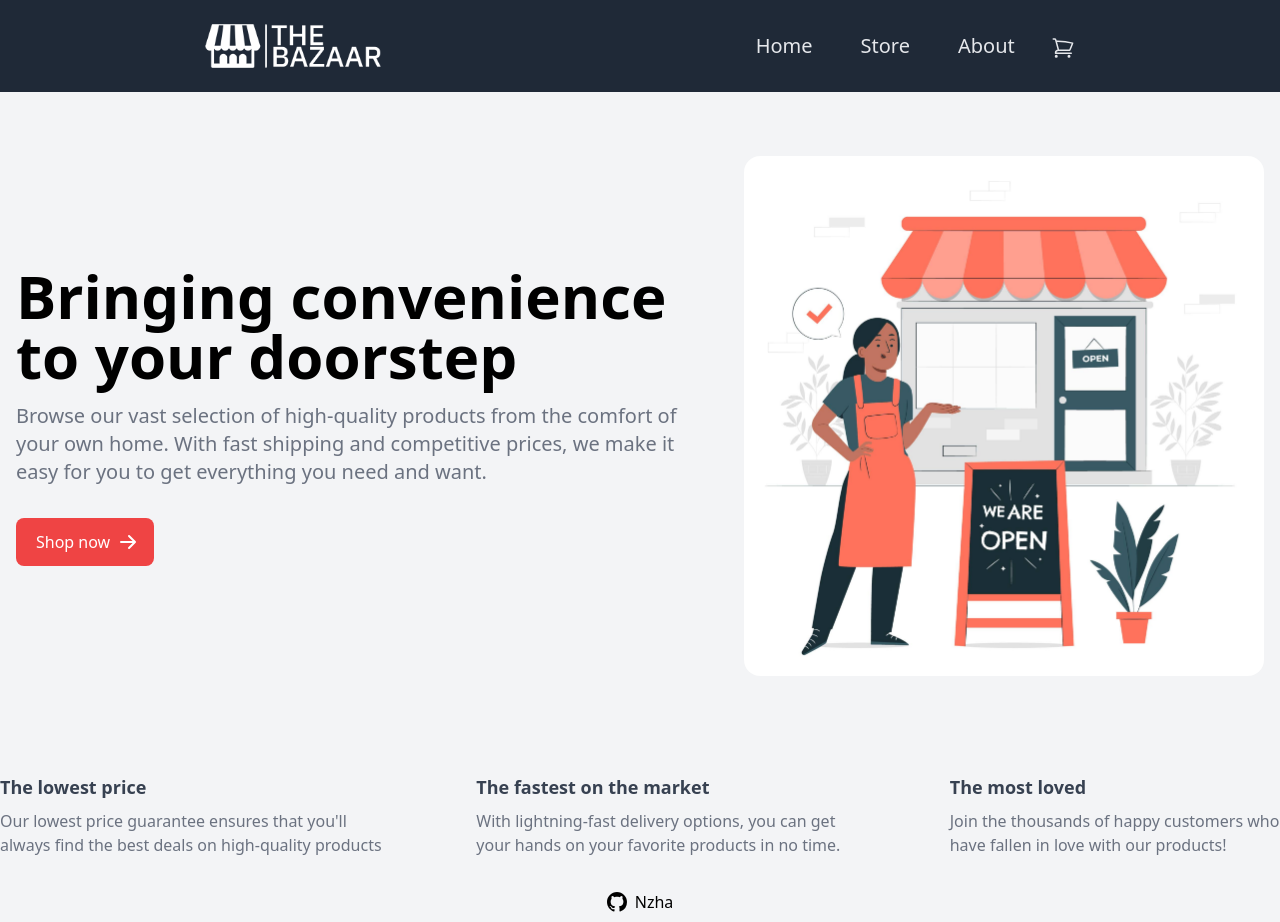
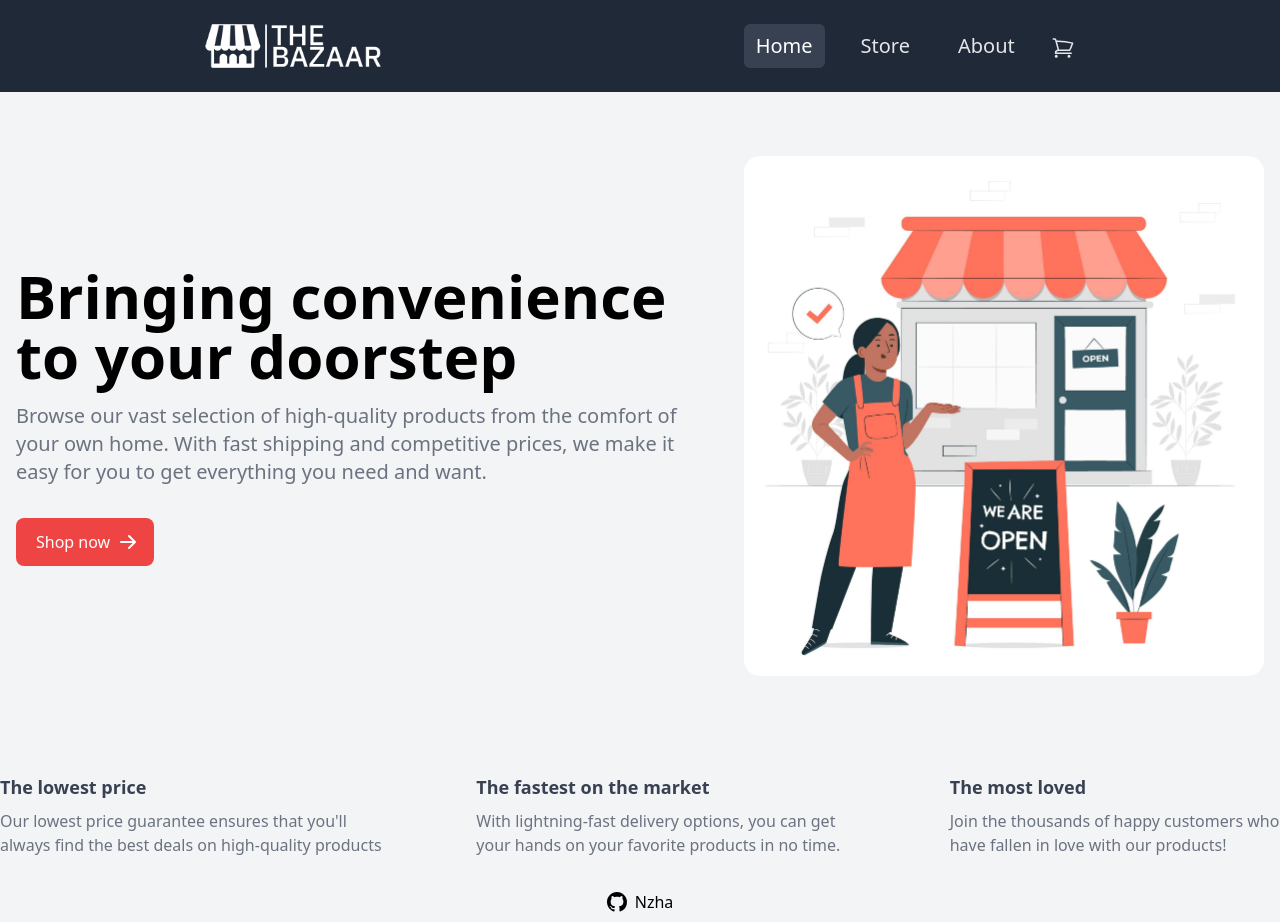
Before and after one commit to Nzha/shopping-cart, a React (Create React App) app: page / in a window 1280 px wide. Built offline with nearby package versions, Linux system fonts and the light colour scheme; the HTML template or start-up script is replaced by a standard one.

Commit message:
Active tab is now highlighted

```diff
--- a/src/components/Nav.js
+++ b/src/components/Nav.js
@@ -1,4 +1,4 @@
-import { Link } from 'react-router-dom';
+import { Link, NavLink } from 'react-router-dom';
 import logo from '../assets/logo.png';
 
 function Nav({ cart }) {
@@ -10,26 +10,41 @@ function Nav({ cart }) {
         <Link to="/">
           <img
             alt="logo"
-            className="w-full object-contain object-center lg:w-44"
+            className="w-full object-contain object-center active:text-blue-500 lg:w-44"
             src={logo}
           />
         </Link>
         <ul className="flex items-center gap-6 text-xl text-gray-200">
-          <Link to="/">
+          <NavLink
+            to="/"
+            className={({ isActive }) =>
+              isActive ? 'rounded-md bg-gray-700 text-white' : ''
+            }
+          >
             <li className="cursor-pointer rounded-md px-3 py-2 text-xl hover:bg-gray-700 hover:text-white">
               Home
             </li>
-          </Link>
-          <Link to="/store">
-            <li className="cursor-pointer rounded-md px-3 py-2 text-xl hover:bg-gray-700 hover:text-white ">
+          </NavLink>
+          <NavLink
+            to="/store"
+            className={({ isActive }) =>
+              isActive ? 'rounded-md bg-gray-700 text-white' : ''
+            }
+          >
+            <li className="cursor-pointer rounded-md px-3 py-2 text-xl hover:bg-gray-700 hover:text-white">
               Store
             </li>
-          </Link>
-          <Link to="/about">
-            <li className="cursor-pointer rounded-md px-3 py-2 text-xl hover:bg-gray-700 hover:text-white ">
+          </NavLink>
+          <NavLink
+            to="/about"
+            className={({ isActive }) =>
+              isActive ? 'rounded-md bg-gray-700 text-white' : ''
+            }
+          >
+            <li className="cursor-pointer rounded-md px-3 py-2 text-xl hover:bg-gray-700 hover:text-white">
               About
             </li>
-          </Link>
+          </NavLink>
           <Link to="/cart">
             <div className="relative py-2">
               {cart.length > 0 && (
```
Also changed, not shown: src/index.css (line endings or trailing spaces).
